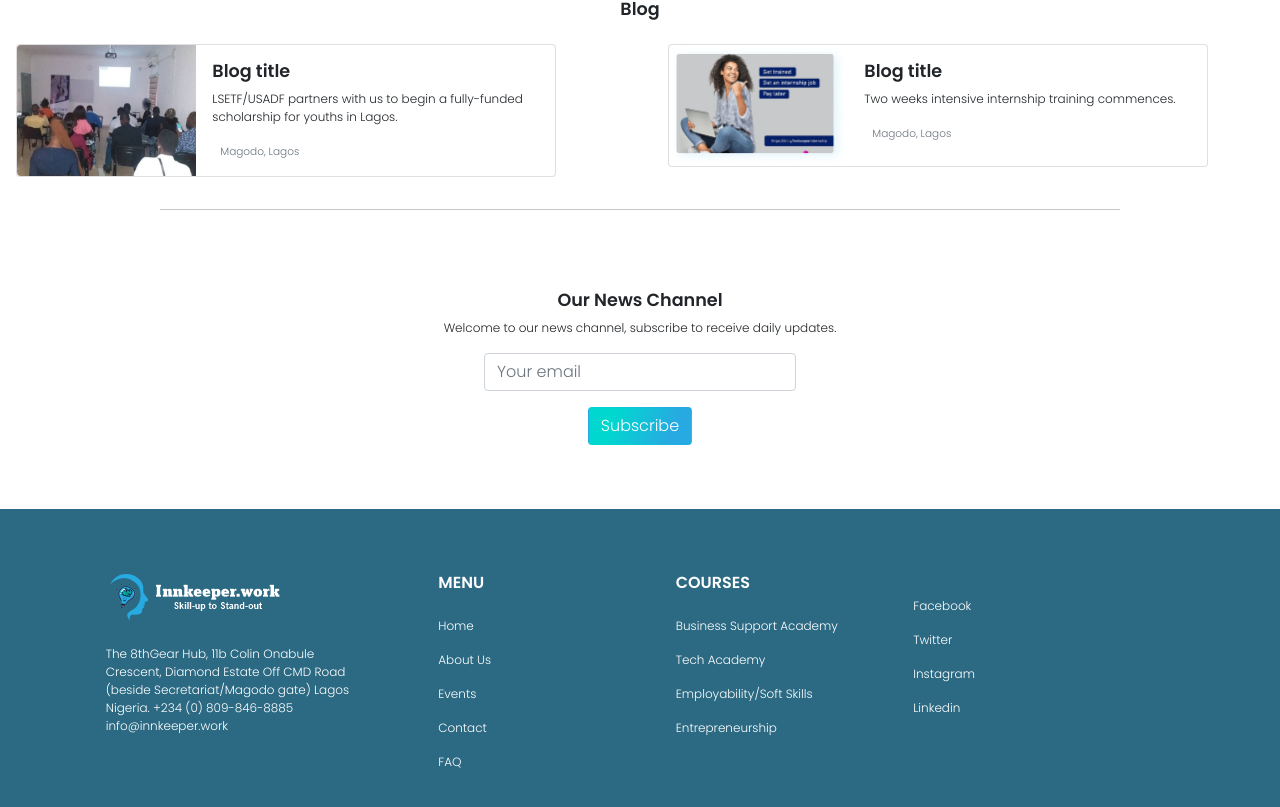
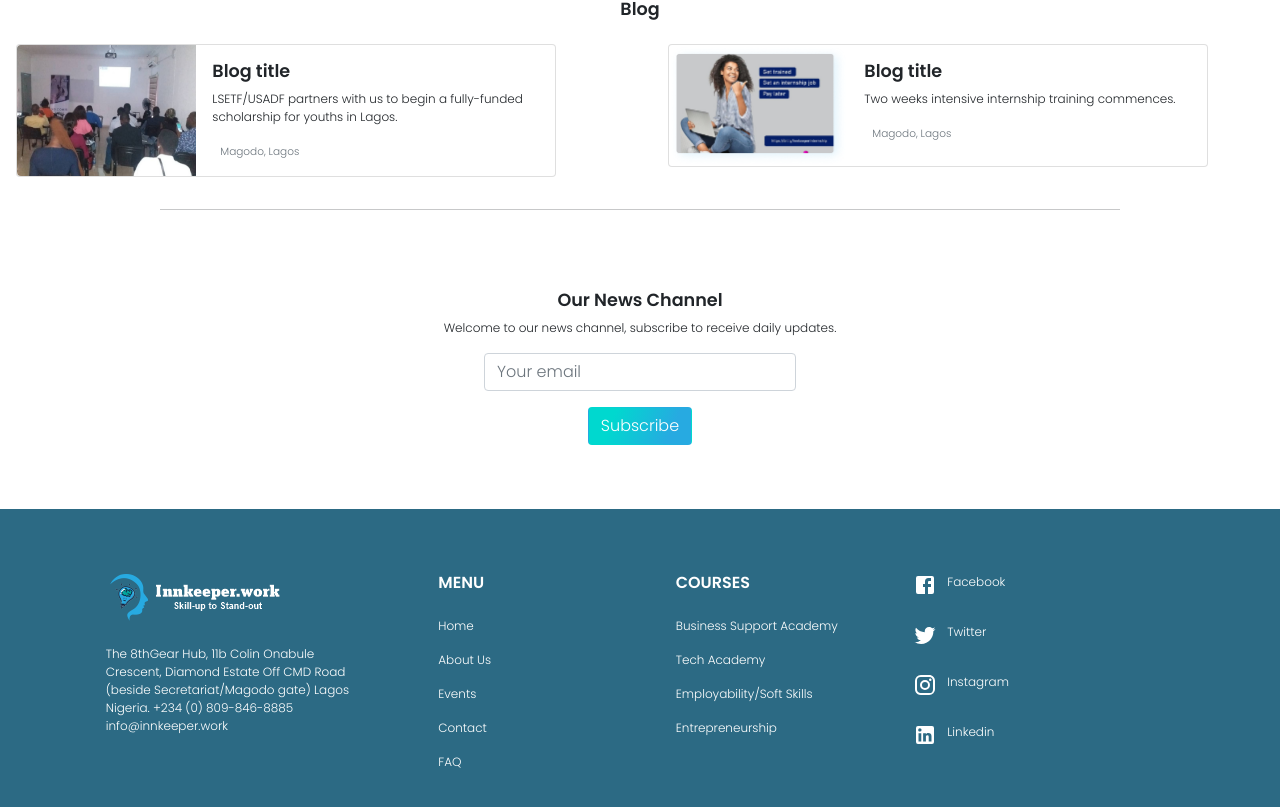
Before and after one commit to innkeeper-work/innkeeper.work_lms, a React (Create React App) app: page / in a window 1280 px wide. Shown: the part 3626-4433 px from the top of the page. Built offline with nearby package versions, Linux system fonts and the light colour scheme.

Commit message:
Footer design completed

```diff
--- a/src/components/Footer.js
+++ b/src/components/Footer.js
@@ -1,5 +1,9 @@
 import React from 'react';
 import innkeeperlogo from '../images/innkeeperlogo.png';
+import FacebookIcon from '@material-ui/icons/Facebook';
+import TwitterIcon from '@material-ui/icons/Twitter';
+import InstagramIcon from '@material-ui/icons/Instagram';
+import LinkedInIcon from '@material-ui/icons/LinkedIn';
 
 const Footer = () => {
   return (
@@ -113,43 +117,67 @@ const Footer = () => {
               </div>
 
               <div className="col-md-4 col-lg-3 col-xl-3 mx-auto mb-md-0 mb-4 d-flex d-md-block">
-                <h6 className="text-uppercase fw-bold mb-4">
-                  <span></span>
-                </h6>
                 <p>
                   <a
-                    className="btnText "
-                    href="facbook.com/"
-                    style={{ textDecoration: 'none' }}
+                    className="btnText d-flex"
+                    href="https://facebook.com/"
+                    style={{ textDecoration: 'none', marginRight: '50px' }}
                   >
-                    <i className="bi bi-linkedin"></i> Facebook
+                    <FacebookIcon />
+                    <p
+                      className="d-none d-md-block "
+                      style={{ textDecoration: 'none', marginLeft: '10px' }}
+                    >
+                      Facebook
+                    </p>
                   </a>
                 </p>
                 <p>
                   <a
-                    className="btnText"
-                    href="twittercom/"
-                    style={{ textDecoration: 'none' }}
+                    className="btnText d-flex"
+                    href="https://twitter.com/"
+                    style={{ textDecoration: 'none', marginRight: '50px' }}
                   >
-                    <i className="bi bi-linkedin"></i> Twitter
+                    <TwitterIcon />
+                    <p
+                      className="d-none d-md-block "
+                      style={{ textDecoration: 'none', marginLeft: '10px' }}
+                    >
+                      {' '}
+                      Twitter
+                    </p>
                   </a>
                 </p>
                 <p>
                   <a
-                    className="btnText"
-                    href="instagram.com/"
-                    style={{ textDecoration: 'none' }}
+                    className="btnText d-flex"
+                    href="https://instagram.com/"
+                    style={{ textDecoration: 'none', marginRight: '50px' }}
                   >
-                    <i className="bi bi-linkedin"></i> Instagram
+                    <InstagramIcon />
+                    <p
+                      className="d-none d-md-block "
+                      style={{ textDecoration: 'none', marginLeft: '10px' }}
+                    >
+                      {' '}
+                      Instagram
+                    </p>
                   </a>
                 </p>
                 <p>
                   <a
-                    className="btnText"
-                    href="linked.com/"
-                    style={{ textDecoration: 'none' }}
+                    className="btnText d-flex"
+                    href="https://linked.com/"
+                    style={{ textDecoration: 'none', marginRight: '50px' }}
                   >
-                    <i className="bi bi-linkedin"></i> Linkedin
+                    <LinkedInIcon />
+                    <p
+                      className="d-none d-md-block "
+                      style={{ textDecoration: 'none', marginLeft: '10px' }}
+                    >
+                      {' '}
+                      Linkedin
+                    </p>
                   </a>
                 </p>
               </div>
```
Also changed, not shown: 1 other file (tests, documents, lock files or other folders).
